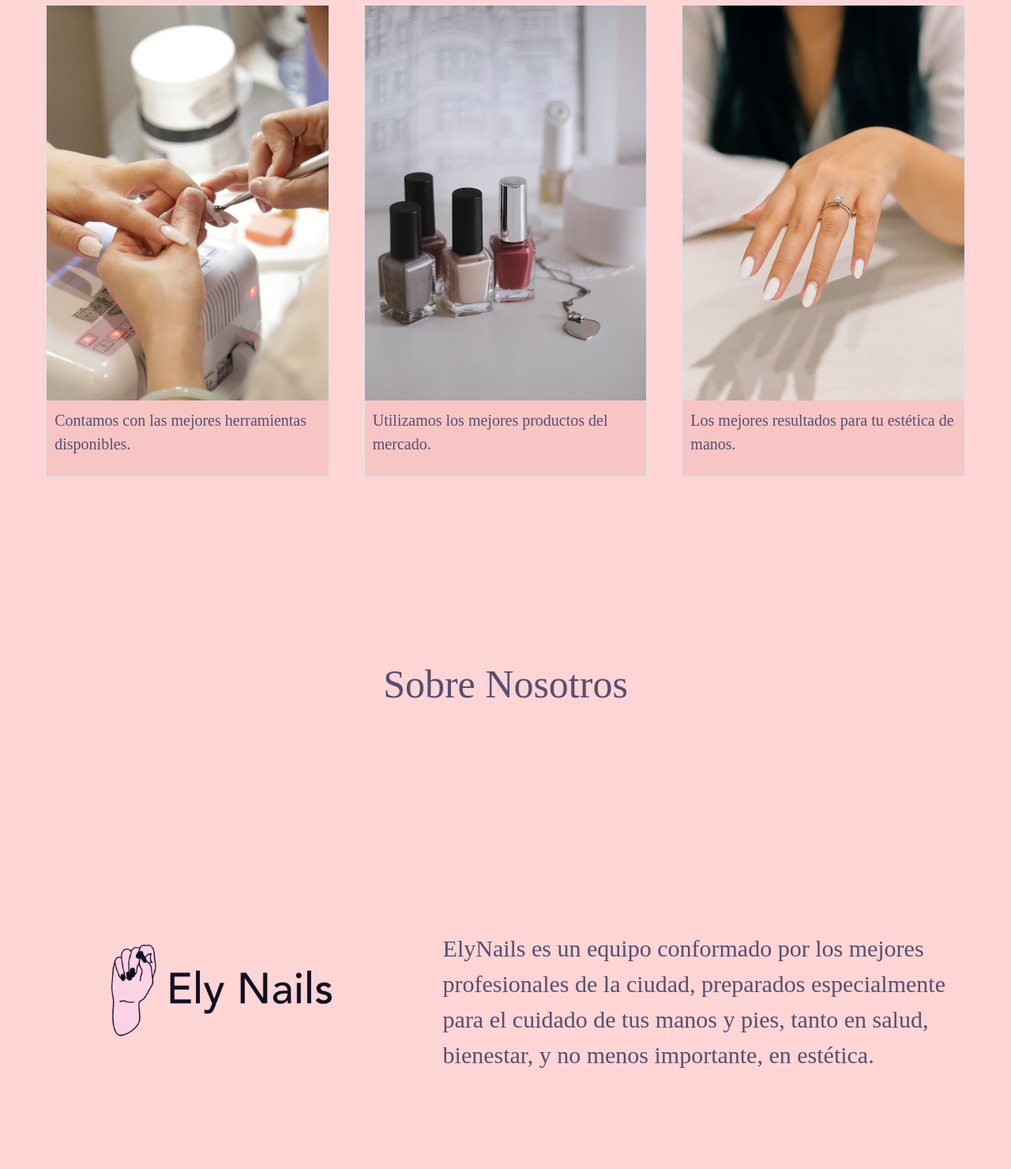
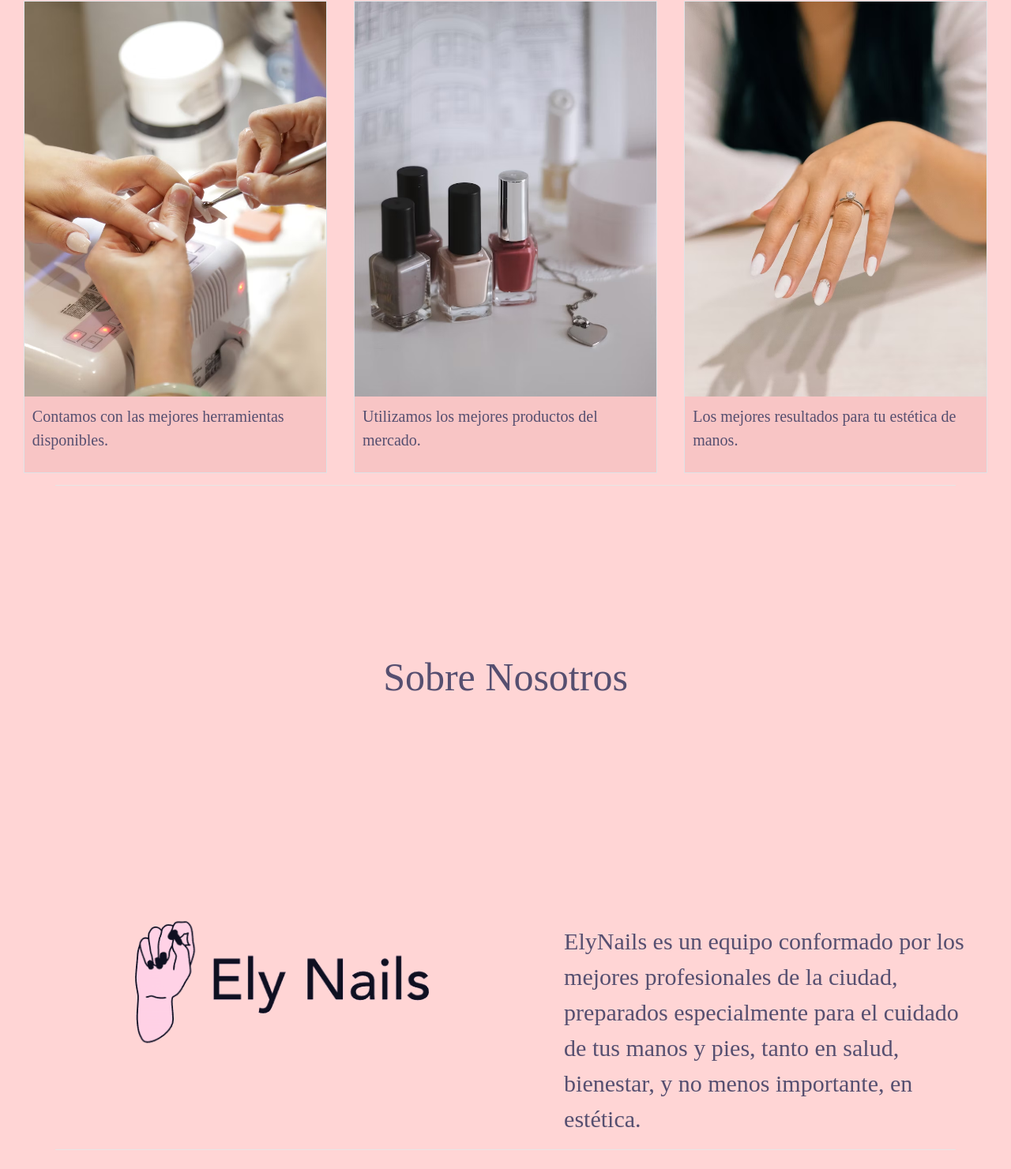
Before and after one commit to leandroochoa029/elynails, a website: page index.html in a window 1280 px wide. Shown: the part 800-2280 px from the top of the page at 79% size. Drawn offline with nearby package versions, Linux system fonts and the light colour scheme; a web font is replaced by a local one.

Commit message:
se agregan embellecedores :)

```diff
--- a/index.html
+++ b/index.html
@@ -122,6 +122,9 @@
     </section>
 
 
+    <div class="horizontal-line container"></div>
+
+
     <section class="about-us">
       <h3 class="texto">Sobre Nosotros</h3>
 
@@ -135,6 +138,8 @@
           cuidado de tus manos y pies, tanto en salud, bienestar, y no menos importante, en estética.</p>
       </div>
 
+      <div class="horizontal-line container"></div>
+
       <div class="about-us-content2">
         <img src="images/estanteria.jpg" alt="estanteria" class="border border-5">
         <p class="texto">En nuestro exclusivo salón de manicura y pedicura, nos enorgullece utilizar productos de
@@ -146,6 +151,8 @@
 
 
       </div>
+
+      <div class="horizontal-line container"></div>
 
       <div class="about-us-content3">
         <img src="images/studioo.png" alt="estanteria" class="border border-5">
--- a/scss/layout/_index.scss
+++ b/scss/layout/_index.scss
@@ -30,10 +30,10 @@
 
 .card_body2 {
     display: inline-block;
-    width: 28%;
+    width: 30%;
     text-align: center;
     background-color: #f8c5c5;
-    margin: 20px;
+    margin: 15px;
 
     img {
 
@@ -65,8 +65,8 @@
 .logoo {
 
     width: 100%;
-    height: 300px;
-    margin-top: 50px;
+    height: 400px;
+
 }
 
 
@@ -104,6 +104,7 @@
         height: 800px;
         width: 400px;
         object-fit: cover;
+        margin-bottom: 50px;
 
     }
 
```
Also changed, not shown: pages/contacto.html (+4 -0 lines), pages/productos.html (+6 -0 lines), css/style.css, 1 other file.
